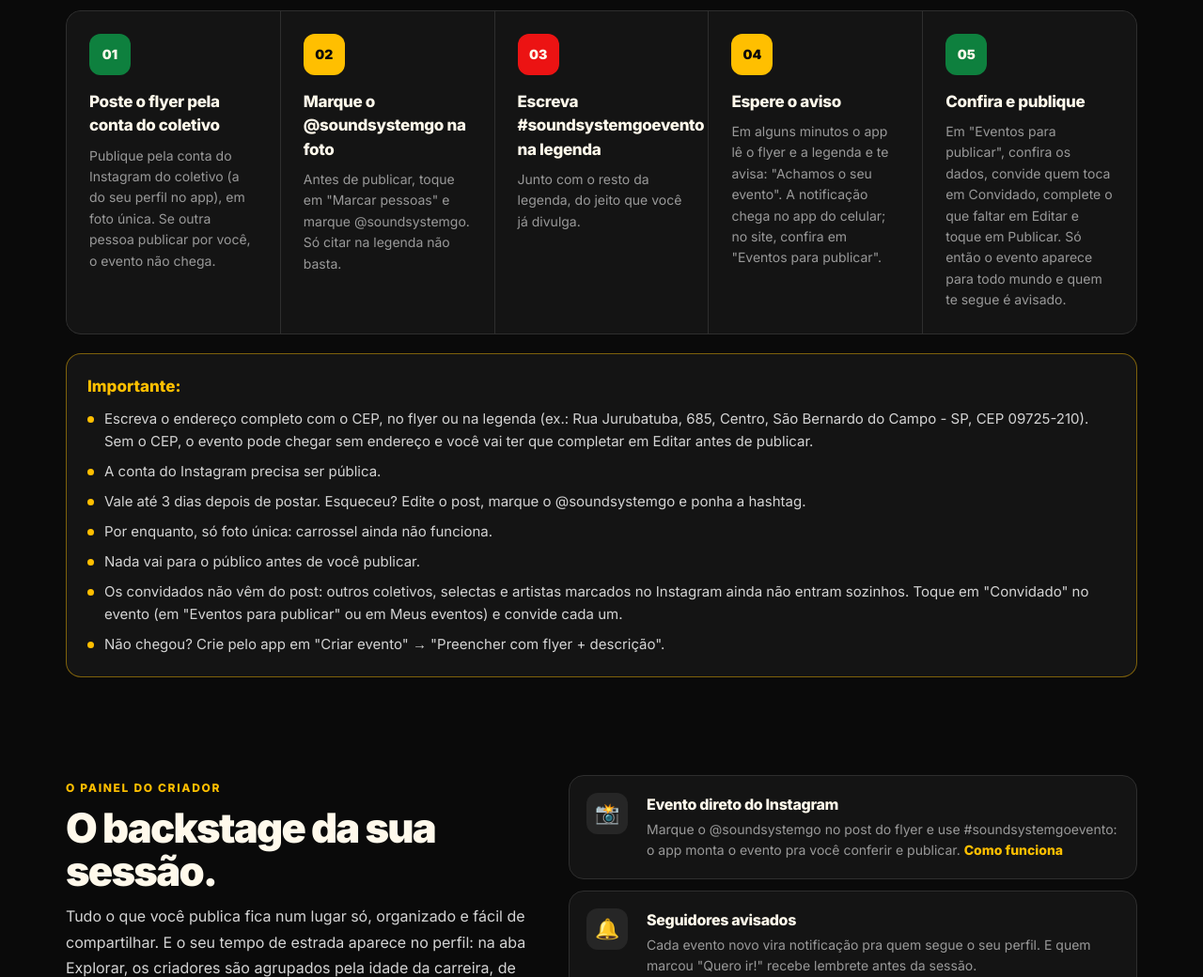
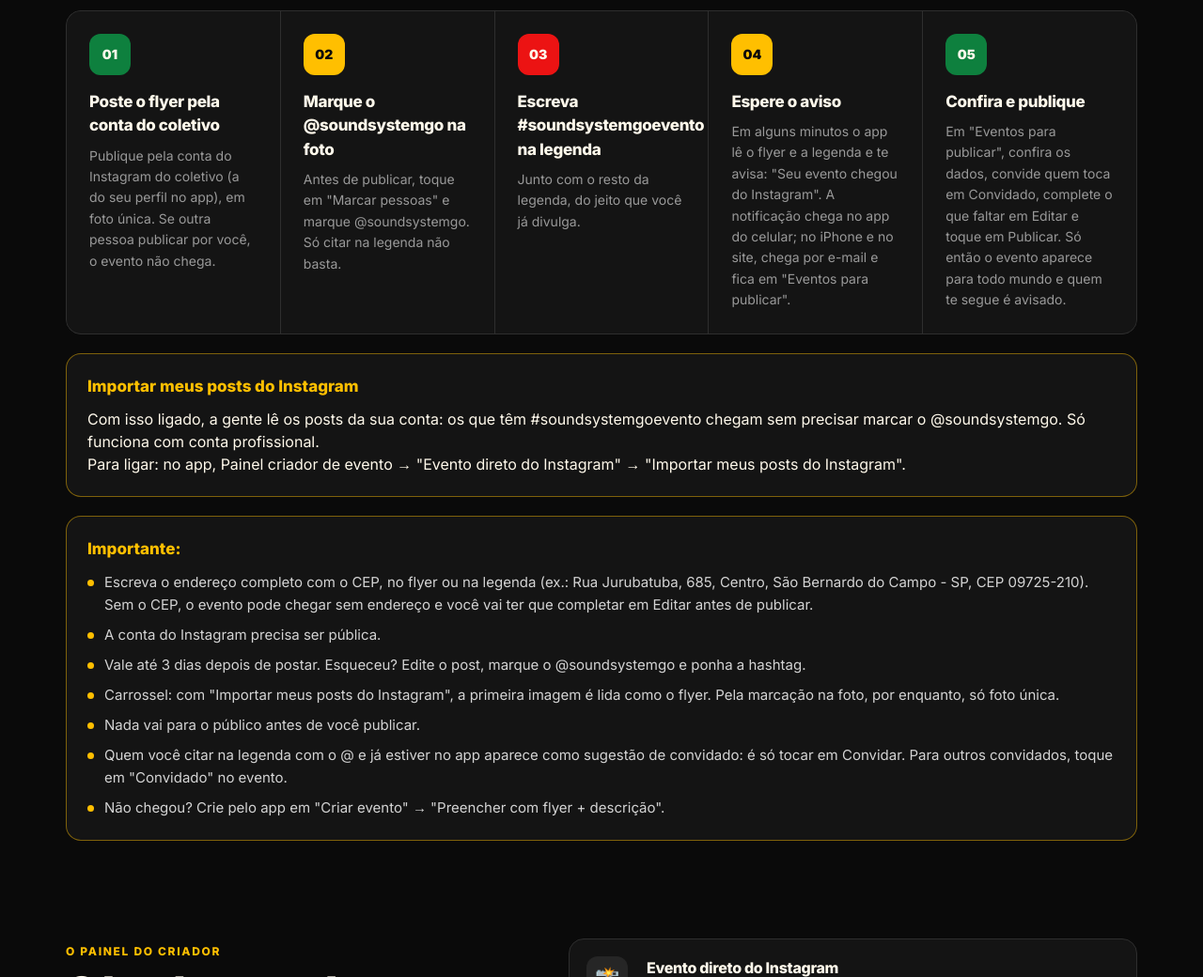
Before and after one commit to soundsystemgoapp/soundsystemgoapp.github.io, a plain HTML site: page criadores.html in a window 1280 px wide. Shown: the part 1540-2580 px from the top of the page at 94% size. Drawn offline with Linux system fonts and the light colour scheme.

Commit message:
Privacidade e site: importar meus posts do Instagram, convidados pela legenda e aviso por e-mail

```diff
--- a/criadores.html
+++ b/criadores.html
@@ -124,7 +124,7 @@
       <div class="process-card">
         <span>04</span>
         <h3>Espere o aviso</h3>
-        <p>Em alguns minutos o app lê o flyer e a legenda e te avisa: "Achamos o seu evento". A notificação chega no app do celular; no site, confira em "Eventos para publicar".</p>
+        <p>Em alguns minutos o app lê o flyer e a legenda e te avisa: "Seu evento chegou do Instagram". A notificação chega no app do celular; no iPhone e no site, chega por e-mail e fica em "Eventos para publicar".</p>
       </div>
       <div class="process-card">
         <span>05</span>
@@ -132,15 +132,24 @@
         <p>Em "Eventos para publicar", confira os dados, convide quem toca em Convidado, complete o que faltar em Editar e toque em Publicar. Só então o evento aparece para todo mundo e quem te segue é avisado.</p>
       </div>
     </div>
+    <div class="important-box" id="importar-meus-posts">
+      <h3>Importar meus posts do Instagram</h3>
+      <p>Com isso ligado, a gente lê os posts da sua conta: os que têm #soundsystemgoevento chegam sem precisar marcar o @soundsystemgo. Só funciona com conta profissional.</p>
+      <!-- Fase sem hashtag (change importar-perfil-profissional): no lançamento, trocar o parágrafo acima pelos dois abaixo, com a data gravada em app_config.
+      <p>Com isso ligado, a gente lê os posts da sua conta e você não precisa marcar o @soundsystemgo. Só funciona com conta profissional.</p>
+      <p><strong>Até DD/MM, os seus posts de evento chegam mesmo sem a #soundsystemgoevento. Depois, só com a hashtag. Comece a usar já: com ela, o evento chega garantido.</strong></p>
+      -->
+      <p>Para ligar: no app, Painel criador de evento → "Evento direto do Instagram" → "Importar meus posts do Instagram".</p>
+    </div>
     <div class="important-box">
       <h3>Importante:</h3>
       <ul>
         <li>Escreva o endereço completo com o CEP, no flyer ou na legenda (ex.: Rua Jurubatuba, 685, Centro, São Bernardo do Campo - SP, CEP 09725-210). Sem o CEP, o evento pode chegar sem endereço e você vai ter que completar em Editar antes de publicar.</li>
         <li>A conta do Instagram precisa ser pública.</li>
         <li>Vale até 3 dias depois de postar. Esqueceu? Edite o post, marque o @soundsystemgo e ponha a hashtag.</li>
-        <li>Por enquanto, só foto única: carrossel ainda não funciona.</li>
+        <li>Carrossel: com "Importar meus posts do Instagram", a primeira imagem é lida como o flyer. Pela marcação na foto, por enquanto, só foto única.</li>
         <li>Nada vai para o público antes de você publicar.</li>
-        <li>Os convidados não vêm do post: outros coletivos, selectas e artistas marcados no Instagram ainda não entram sozinhos. Toque em "Convidado" no evento (em "Eventos para publicar" ou em Meus eventos) e convide cada um.</li>
+        <li>Quem você citar na legenda com o @ e já estiver no app aparece como sugestão de convidado: é só tocar em Convidar. Para outros convidados, toque em "Convidado" no evento.</li>
         <li>Não chegou? Crie pelo app em "Criar evento" → "Preencher com flyer + descrição".</li>
       </ul>
     </div>
```
Also changed, not shown: index.html (+2 -1 lines), privacy.html (+6 -5 lines).
